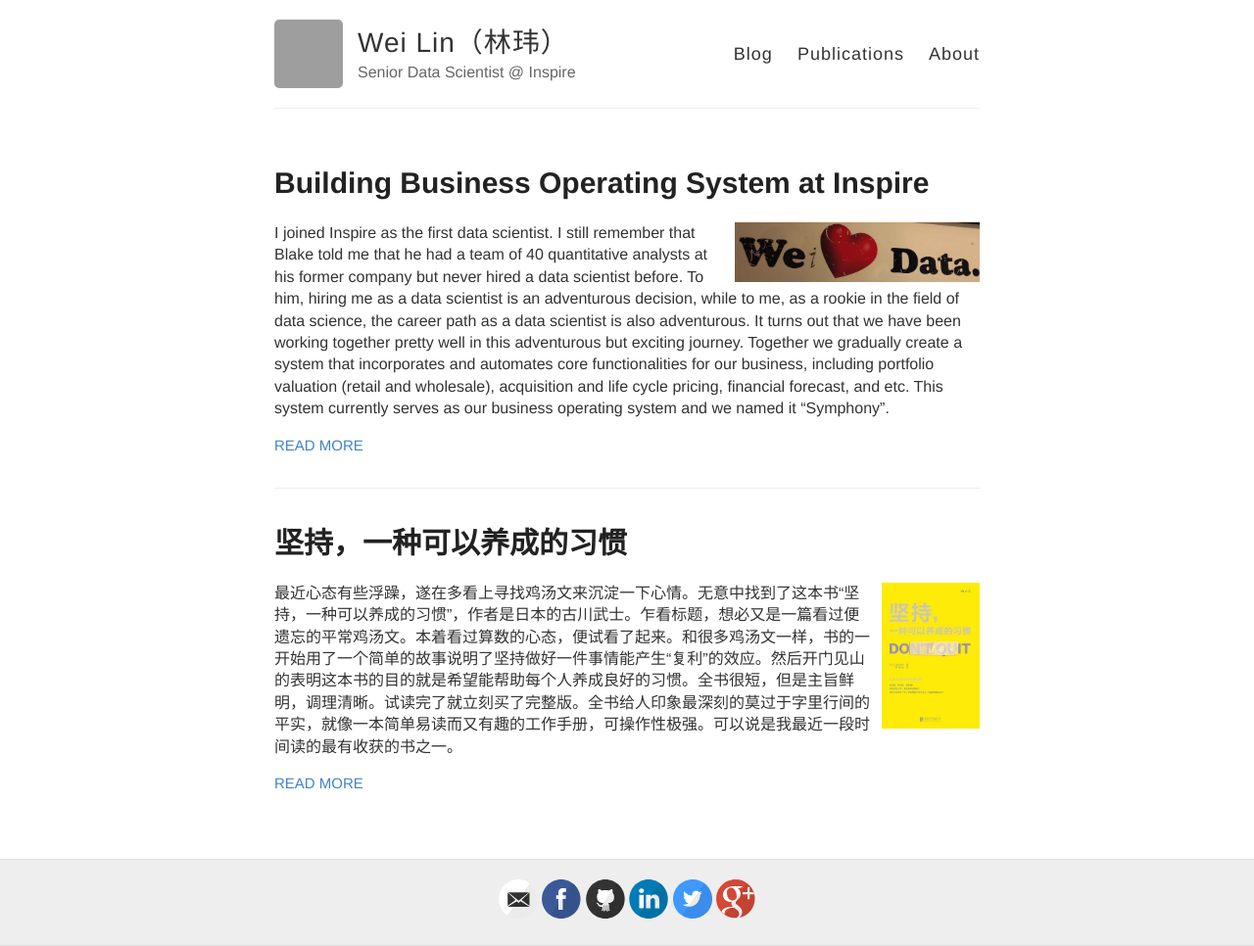
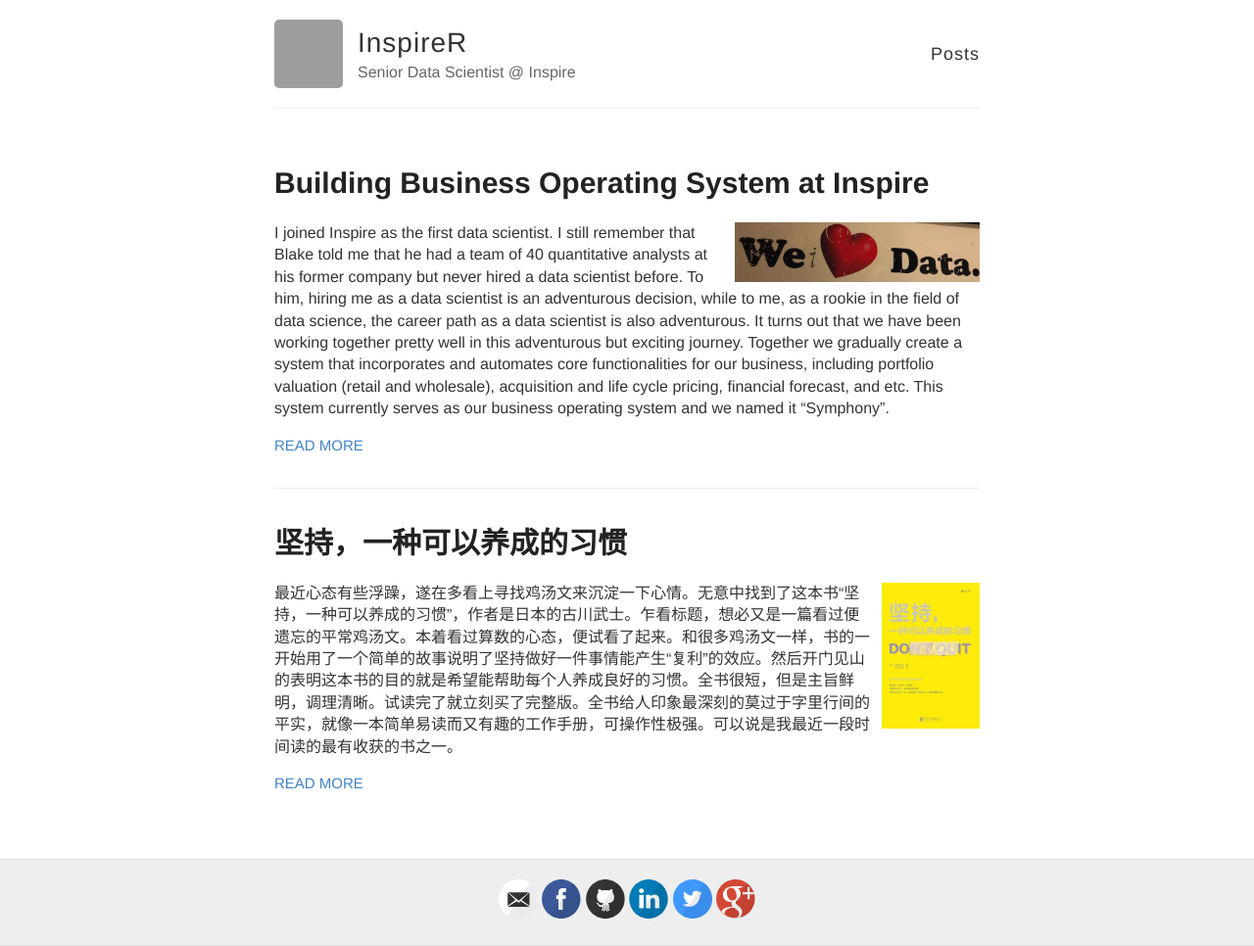
Before and after one commit to wlinInspire/wlinInspire.github.io, a Jekyll site: the page built from index.html, in a window 1280 px wide. Shown: the whole page at 98% size. Built offline with Jekyll 4.4.1, drawn with Linux system fonts in a browser that asks for light colours; grey boxes are pictures that could not be loaded.

Commit message:
update layouts

```diff
--- a/_config.yml
+++ b/_config.yml
@@ -3,7 +3,7 @@
 #
 
 # Name of your site (displayed in the header)
-name: Wei Lin（林玮）
+name: InspireR
 
 # Short bio or description (displayed in the header)
 description: Senior Data Scientist @ Inspire
--- a/_layouts/default.html
+++ b/_layouts/default.html
@@ -37,9 +37,9 @@
           </div>
 
           <nav>
-            <a href="{{ site.baseurl }}/">Blog</a>
-            <a href="{{ site.baseurl }}/publications">Publications</a>
-            <a href="{{ site.baseurl }}/about">About</a>
+            <a href="{{ site.baseurl }}/">Posts</a>
+            <!-- <a href="{{ site.baseurl }}/publications">Publications</a>
+            <a href="{{ site.baseurl }}/about">About</a> -->
           </nav>
         </header>
       </div>
```
Also changed, not shown: images/favicon.ico, 1 other file.
